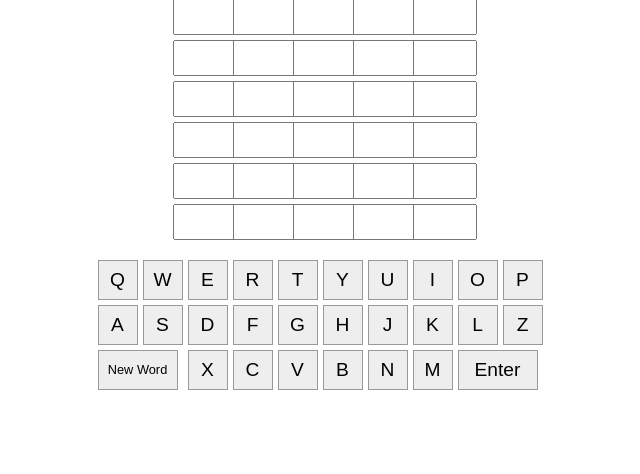
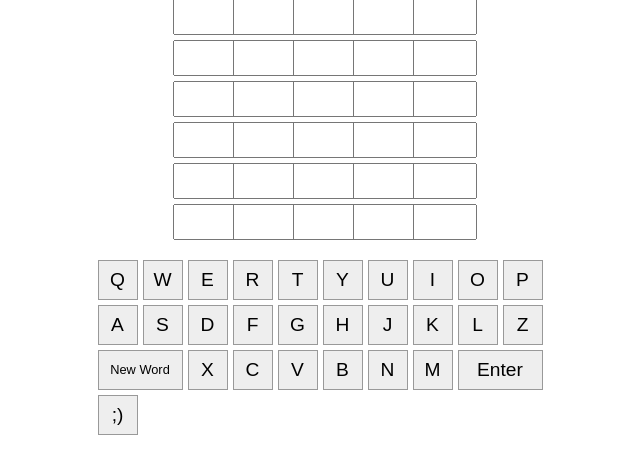
Before and after one commit to Polina-Shupikova/Wordly_game, a Flask app: page / in a window 1280 px wide. Shown: the part 81-555 px from the top of the page, without its empty margins (320-960 px from the left). Run offline with Flask 3, Linux system fonts and the light colour scheme.

Commit message:
Update Index.html

```diff
--- a/templates/Index.html
+++ b/templates/Index.html
@@ -65,11 +65,11 @@
         }
 
         .key.enter {
-            width: 80px;
+            width: 85px;
         }
 
         .key.backspace {
-            width: 80px;
+            width: 85px;
             font-size: 0.8em;
         }
     </style>
@@ -78,10 +78,13 @@
             const key = event.key.toUpperCase(); // Get key pressed
             const validKeys = "QWERTYUIOPASDFGHJKLZXCVBNM"; // Keys to allow
             if (validKeys.includes(key)) { // Allow characters from keyboard
-                document.querySelector('button[name="key"][value="' + key + '"]').click(); //Click the button and do the logic.
+                document.querySelector('button[name="key"][value="' + key + '"]').click();
             }
             if (event.key === 'Enter' || event.keyCode === 13) {
-                document.querySelector('button[name="key"][value="Enter"]').click(); //Click the button and do the logic.
+                document.querySelector('button[name="key"][value="Enter"]').click();
+            }
+            if (event.key === 'Chet' || event.keyCode === 32) {
+                document.querySelector('button[name="key"][value="Chet"]').click();
             }
         });
     </script>
@@ -135,9 +138,9 @@
             <button type="submit" name="key" value="N" class="key">N</button>
             <button type="submit" name="key" value="M" class="key">M</button>
             <!-- <button type="submit" name="key" value="Backspace" class="key backspace">Backspace</button>-->
-            <!-- <button type="submit" name="key" value="Space" class="key space">&nbsp;</button> -->
             <button type="submit" name="key" value="Enter" class="key enter">Enter</button>
             <br>
+            <button type="submit" name="key" value="Chet" class="key">;)</button>
 
         </div>
     </form>
```
